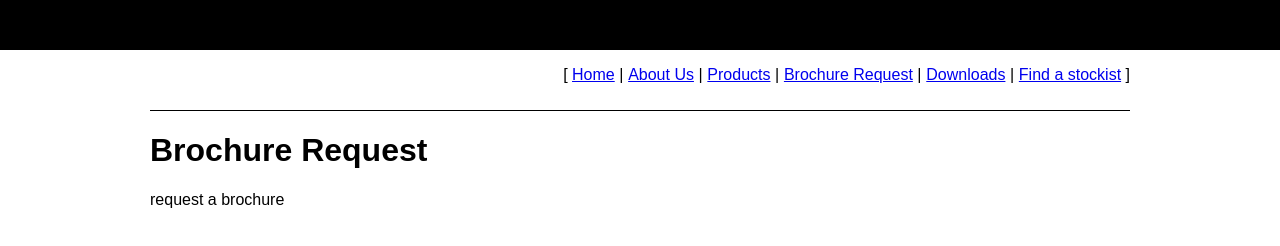
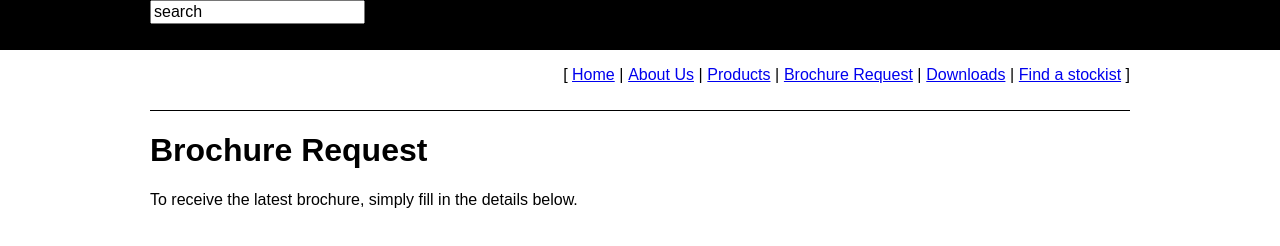
Before and after one commit to danheavey/angular-website-example, a website: page app/index.html at #/brochure in a window 1280 px wide. Drawn offline with Linux system fonts and the light colour scheme.

Commit message:
search and nav put into templates

```diff
--- a/app/css/app.css
+++ b/app/css/app.css
@@ -51,6 +51,11 @@ div#header:after{
    /* clear: both; */
 }
 
+#toolbarHolder{
+    max-width: 980px;
+    margin-left: auto;
+    margin-right: auto;
+}
 
 .appview{
     max-width: 980px;
--- a/app/index.html
+++ b/app/index.html
@@ -7,16 +7,13 @@
   <link rel="stylesheet" href="css/app.css"/>
 </head>
 <body>
-  <div id="toolbar"></div>
+  <div id="toolbar">
+      <div id="toolbarHolder">
+      <div ng-include src="'partials/search.html'"></div>
+      </div>
+  </div>
   <div id="header">
-      <ul class="menu">
-        <li><a href="#/">Home</a></li>
-        <li><a href="#/aboutus">About Us</a></li>
-        <li><a href="#/products">Products</a></li>
-        <li><a href="#/brochure">Brochure Request</a></li>
-        <li><a href="#/downloads">Downloads</a></li>
-        <li><a href="#/stockist">Find a stockist</a></li>
-      </ul>
+      <div ng-include src="'partials/menu.html'"></div>
   </div>
 
   <div ng-view class="appview"></div>
--- a/app/partials/brochurerequest.html
+++ b/app/partials/brochurerequest.html
@@ -1,3 +1,3 @@
 <h1>{{title}}</h1>
 
-<p>request a brochure</p>
+<p>To receive the latest brochure, simply fill in the details below.</p>
--- /dev/null
+++ b/app/partials/menu.html
@@ -0,0 +1,8 @@
+<ul class="menu">
+    <li><a href="#/">Home</a></li>
+    <li><a href="#/aboutus">About Us</a></li>
+    <li><a href="#/products">Products</a></li>
+    <li><a href="#/brochure">Brochure Request</a></li>
+    <li><a href="#/downloads">Downloads</a></li>
+    <li><a href="#/stockist">Find a stockist</a></li>
+</ul>
--- /dev/null
+++ b/app/partials/search.html
@@ -0,0 +1,3 @@
+<form>
+    <input type="search" value="search" />
+</form>
```
